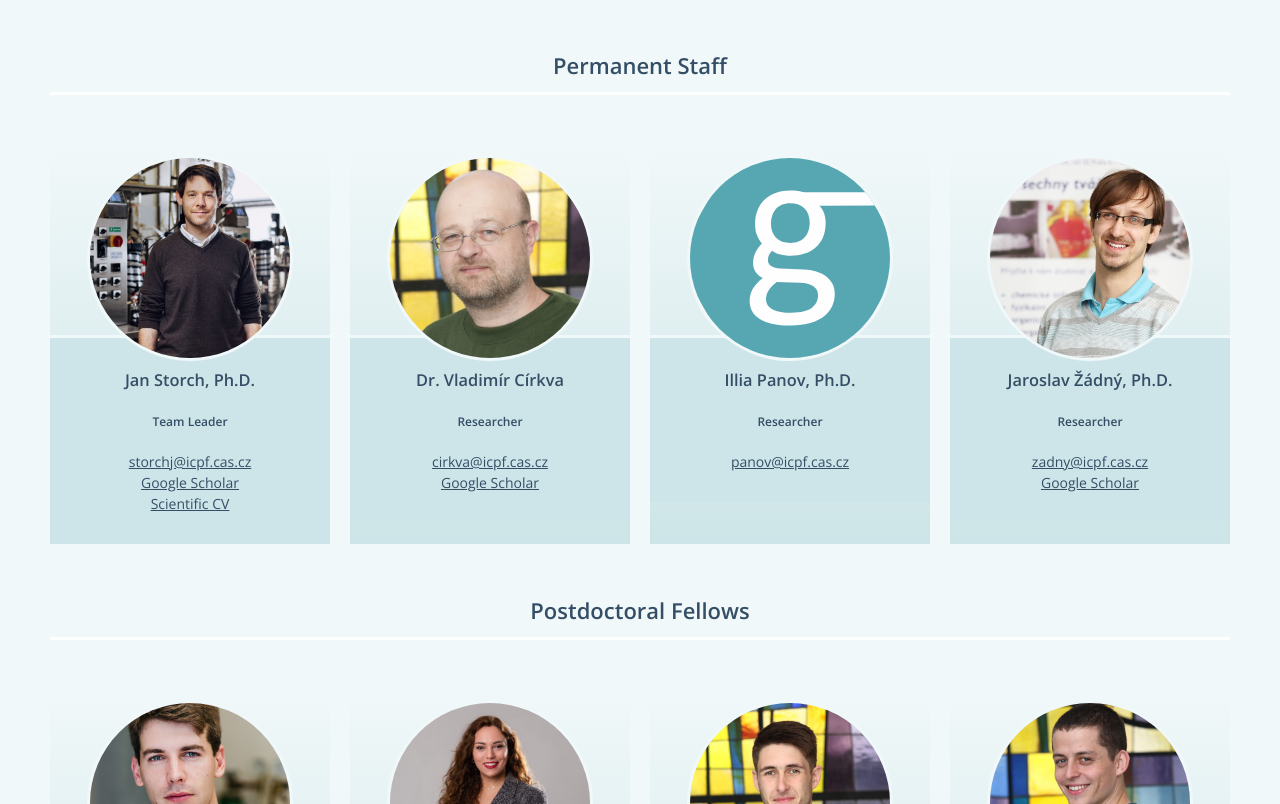
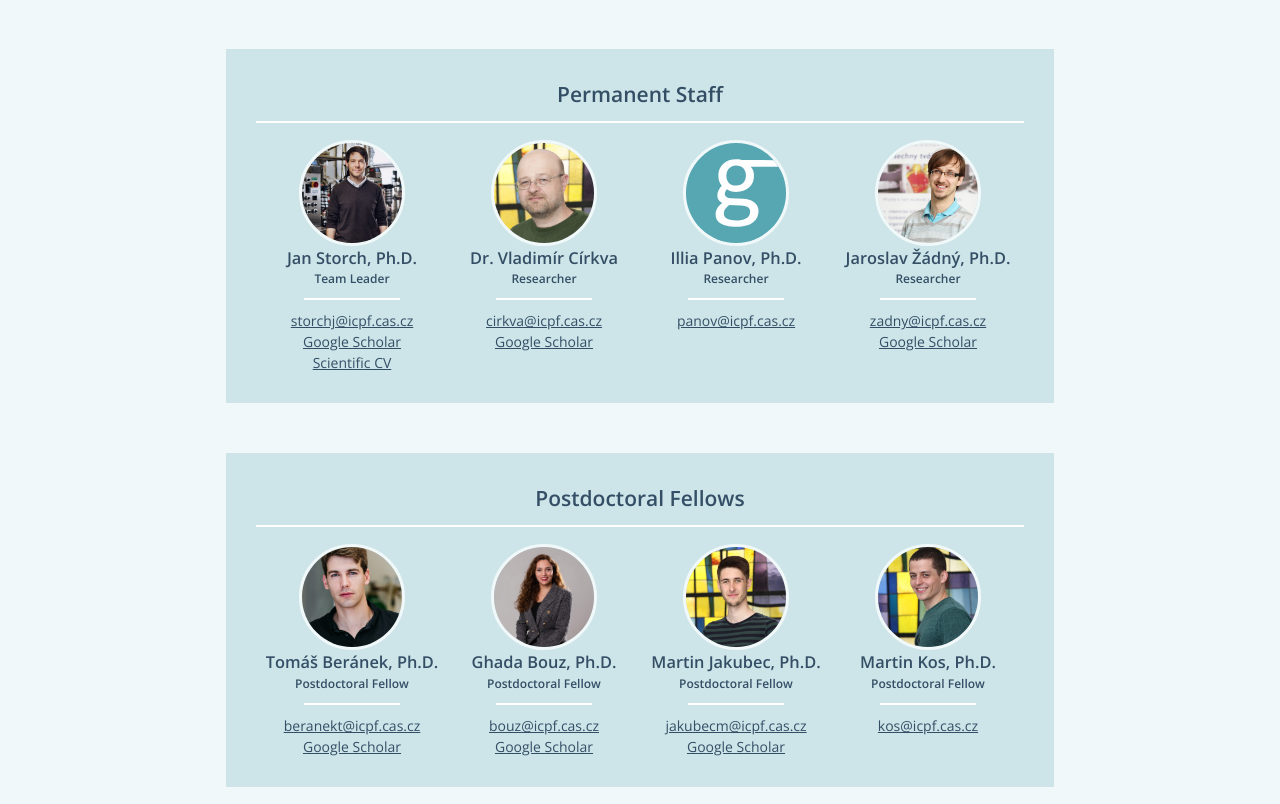
Before and after one commit to AlenaVyhnalova/GAMOS, an Eleventy site: page members.html in a window 1280 px wide. Shown: the part 148-952 px from the top of the page. Built offline with nearby package versions, Linux system fonts and the light colour scheme; Eleventy itself is replaced by a stand-in of ours; files that its build step writes are made by us from their sources.

Commit message:
members-change

```diff
--- a/members.html
+++ b/members.html
@@ -3,105 +3,78 @@ layout: layouts/main.njk
 title: Members
 ---
 
-<h2 class="positions__title title--special">Permanent Staff</h2>
+<div class="members members--first">
+    <h2 class="members__title">Permanent Staff</h2>
 
-<div class="members">
-    <div class="members__card">
-        <div class="members__image">
+    <div class="members__wrapper">
+        <div class="members__card">
             <img src="/images/storch.jpeg" alt="Jan Storch">
-        </div>
-        <div class="members__text">
             <h3 class="members__name">Jan Storch, Ph.D.</h3>
-            <h5 class="members__title">Team Leader</h5>
+            <h5 class="members__text">Team Leader</h5>
             <a class="members__link" href="mailto:storchj@icpf.cas.cz">storchj@icpf.cas.cz</a>
             <a class="members__link" href="https://scholar.google.com/citations?user=_yLfXFcAAAAJ&hl=cs&oi=sra" target="_blank">Google Scholar</a>
             <a class="members__link" href="https://owncloud.cesnet.cz/index.php/s/0X3QNhXPjObvce9" target="_blank">Scientific CV</a>
         </div>
-    </div>
 
-    <div class="members__card">
-        <div class="members__image">
+        <div class="members__card">
             <img src="/images/cirkva.jpg" alt="Vladimír Církva">
-        </div>
-        <div class="members__text">
             <h3 class="members__name">Dr. Vladimír Církva</h3>
-            <h5 class="members__title">Researcher</h5>
+            <h5 class="members__text">Researcher</h5>
             <a class="members__link" href="mailto:cirkva@icpf.cas.cz">cirkva@icpf.cas.cz</a>
             <a class="members__link" href="https://scholar.google.com/citations?hl=cs&user=DzelL9wAAAAJ" target="_blank">Google Scholar</a>
         </div>
-    </div>
 
-    <div class="members__card">
-        <div class="members__image">
+        <div class="members__card">
             <img src="/images/icon_g.svg" alt="Illia Panov">
-        </div>
-        <div class="members__text">
             <h3 class="members__name">Illia Panov, Ph.D.</h3>
-            <h5 class="members__title">Researcher</h5>
+            <h5 class="members__text">Researcher</h5>
             <a class="members__link" href="mailto:panov@icpf.cas.cz">panov@icpf.cas.cz</a>
             <!--<a class="members__link" href="https://scholar.google.com/" target="_blank">Google Scholar</a>-->
         </div>
-    </div>
 
-    <div class="members__card">
-        <div class="members__image">
+        <div class="members__card">
             <img src="/images/zadny.jpg" alt="Jaroslav Žádný">
-        </div>
-        <div class="members__text">
             <h3 class="members__name">Jaroslav Žádný, Ph.D.</h3>
-            <h5 class="members__title">Researcher</h5>
+            <h5 class="members__text">Researcher</h5>
             <a class="members__link" href="mailto:zadny@icpf.cas.cz">zadny@icpf.cas.cz</a>
             <a class="members__link" href="https://scholar.google.com/citations?user=9RRH07QAAAAJ&hl=cs&oi=ao" target="_blank">Google Scholar</a>
         </div>
     </div>
+
 </div>
 
-<h2 class="positions__title title--special">Postdoctoral Fellows</h2>
+<div class="members">
+    <h2 class="members__title">Postdoctoral Fellows</h2>
 
-<div class="members">
-    <div class="members__card">
-        <div class="members__image">
+    <div class="members__wrapper">
+        <div class="members__card">
             <img src="/images/beranek.jpg" alt="Tomáš Beránek">
-        </div>
-        <div class="members__text">
             <h3 class="members__name">Tomáš Beránek, Ph.D.</h3>
-            <h5 class="members__title">Postdoctoral Fellow</h5>
+            <h5 class="members__text">Postdoctoral Fellow</h5>
             <a class="members__link" href="mailto:beranekt@icpf.cas.cz">beranekt@icpf.cas.cz</a>
             <a class="members__link" href="https://scholar.google.com/citations?user=Pwy32U4AAAAJ&hl=cs&oi=ao" target="_blank">Google Scholar</a>
         </div>
-    </div>
 
-    <div class="members__card">
-        <div class="members__image">
+        <div class="members__card">
             <img src="/images/bouz.jpg" alt="Ghada Bouz">
-        </div>
-        <div class="members__text">
             <h3 class="members__name">Ghada Bouz, Ph.D.</h3>
-            <h5 class="members__title">Postdoctoral Fellow</h5>
+            <h5 class="members__text">Postdoctoral Fellow</h5>
             <a class="members__link" href="mailto:bouz@icpf.cas.cz">bouz@icpf.cas.cz</a>
             <a class="members__link" href="https://scholar.google.com/citations?user=kfs9kIAAAAAJ&hl=cs&oi=ao" target="_blank">Google Scholar</a>
         </div>
-    </div>
 
-    <div class="members__card">
-        <div class="members__image">
+        <div class="members__card">
             <img src="/images/jakubec.jpg" alt="Martin Jakubec">
-        </div>
-        <div class="members__text">
             <h3 class="members__name">Martin Jakubec, Ph.D.</h3>
-            <h5 class="members__title">Postdoctoral Fellow</h5>
+            <h5 class="members__text">Postdoctoral Fellow</h5>
             <a class="members__link" href="mailto:jakubecm@icpf.cas.cz">jakubecm@icpf.cas.cz</a>
             <a class="members__link" href="https://scholar.google.com/citations?user=gYrCH5MAAAAJ&hl=cs&oi=ao" target="_blank">Google Scholar</a>
         </div>
-    </div>
 
-    <div class="members__card">
-        <div class="members__image">
+        <div class="members__card">
             <img src="/images/kos.jpg" alt="Martin Kos">
-        </div>
-        <div class="members__text">
             <h3 class="members__name">Martin Kos, Ph.D.</h3>
-            <h5 class="members__title">Postdoctoral Fellow</h5>
+            <h5 class="members__text">Postdoctoral Fellow</h5>
             <a class="members__link" href="mailto:kos@icpf.cas.cz">kos@icpf.cas.cz</a>
             <!--<a class="members__link" href="https://scholar.google.com/" target="_blank">Google Scholar</a>-->
         </div>
--- a/scss/style.scss
+++ b/scss/style.scss
@@ -349,101 +349,7 @@ body {
     }
 }
 
-.leader {
-    display: grid;
-    margin: 50px auto;
-    max-width: 400px;
-
-    &__wrapper {
-        position: relative;
-        margin: 0;
-        width: 100%;
-        background-image: linear-gradient(to top, $sections, $background);
-        box-shadow: 0 6px 15px rgba(72, 52, 212, 0.15);
-    }
-
-    &__image {
-        max-height: 220px;
-        position: relative;
-        padding: 10px;
-        border-bottom: 3px solid $background;
-    }
-
-    &__image img {
-        display: block;
-        max-width: 250px;
-        margin: 0 auto;
-        aspect-ratio: 1/1;
-        object-fit: cover;
-        border-radius: 50%;
-        border: 3px solid $background;
-    }
-
-    &__text {
-        padding: 30px;
-        text-align: center;
-        background-color: $sections;
-    }
-
-    &__name {
-        margin-top: 0;
-    }
-
-    &__link {
-        display: block;
-        color: $primary;
-    }
-}
-
-.members {
-    position: relative;
-    margin: 50px;
-    display: grid;
-    gap: 20px;
-    grid-template-columns: repeat(auto-fit, minmax(200px, 1fr));
-
-    &__card {
-        background-image: linear-gradient(to top, $sections, $background);
-    }
-
-    &__image {
-        height: 170px;
-        position: relative;
-        padding: 10px;
-        border-bottom: 3px solid $background;
-    }
-
-    &__image img {
-        display: block;
-        width: 200px;
-        margin: 0 auto;
-        aspect-ratio: 1/1;
-        object-fit: cover;
-        border-radius: 50%;
-        border: 3px solid $background;
-    }
-
-    &__title {
-        font-size: 12px;
-    }
-
-    &__text {
-        padding: 30px;
-        text-align: center;
-        background-color: $sections;
-    }
-
-    &__name {
-        margin-top: 0;
-    }
-
-    &__link {
-        display: block;
-        color: $primary;
-    }
-}
-
-.students {
+.members, .students {
     background-color: $sections;
     padding: 30px;
     max-width: 60%;
@@ -497,6 +403,26 @@ body {
     }
 }
 
+.members {
+    &__link {
+        color: $primary;
+        display: block;
+    }
+
+    &__text::after {
+        content: "";
+        display: block;
+        width: 50%;
+        height: 2px;
+        background-color: #FFFFFF;
+        margin: 10px auto;
+    }
+
+    &--first {
+        margin-top: 50px;
+    }
+}
+
 .alumni, .assistants {
     background-color: $sections;
     padding: 30px;
@@ -543,6 +469,7 @@ body {
 
     &__link {
         color: $primary;
+        display: block;
     }
 }
 
```
Also changed, not shown: css/style.css, 1 other file.
